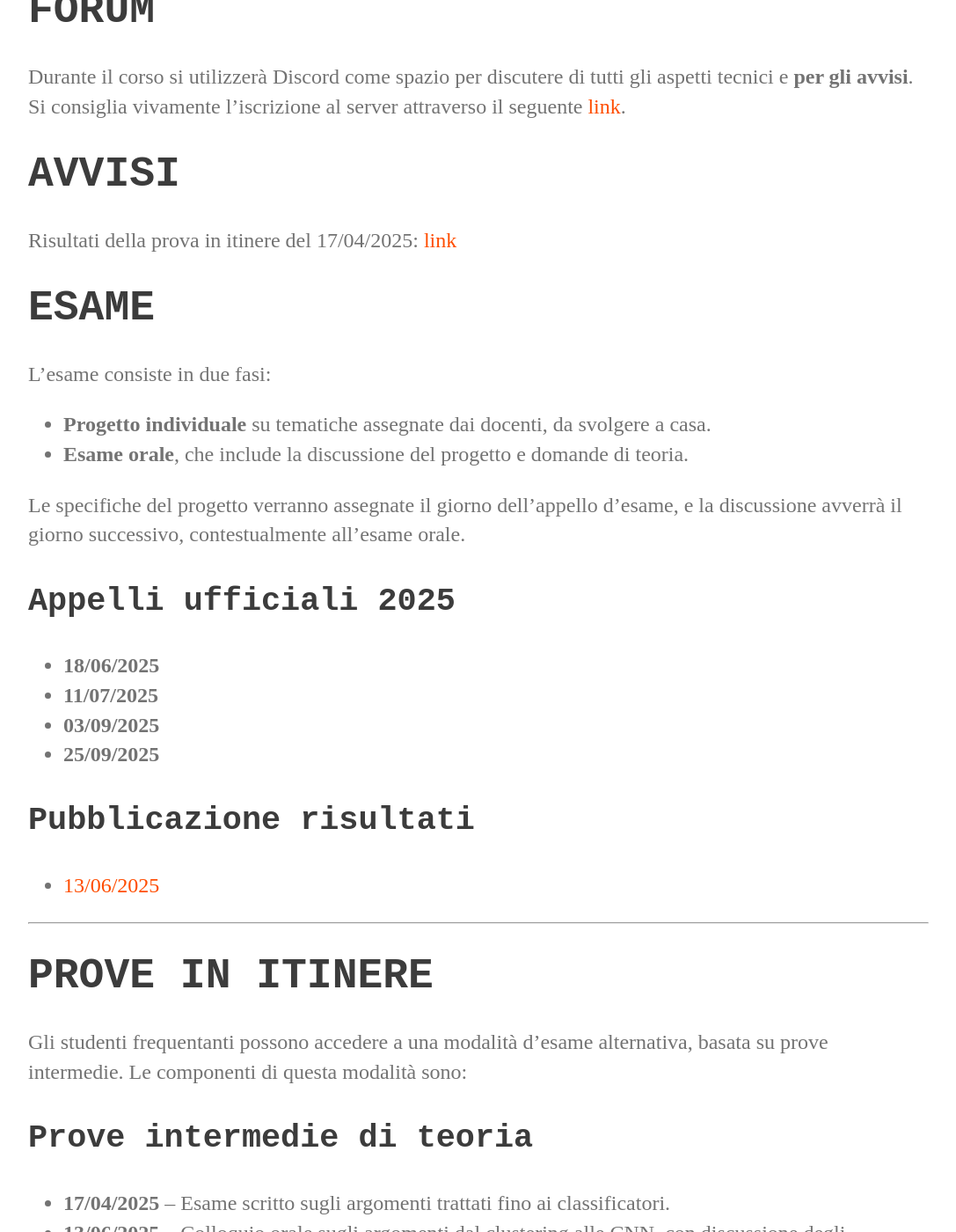
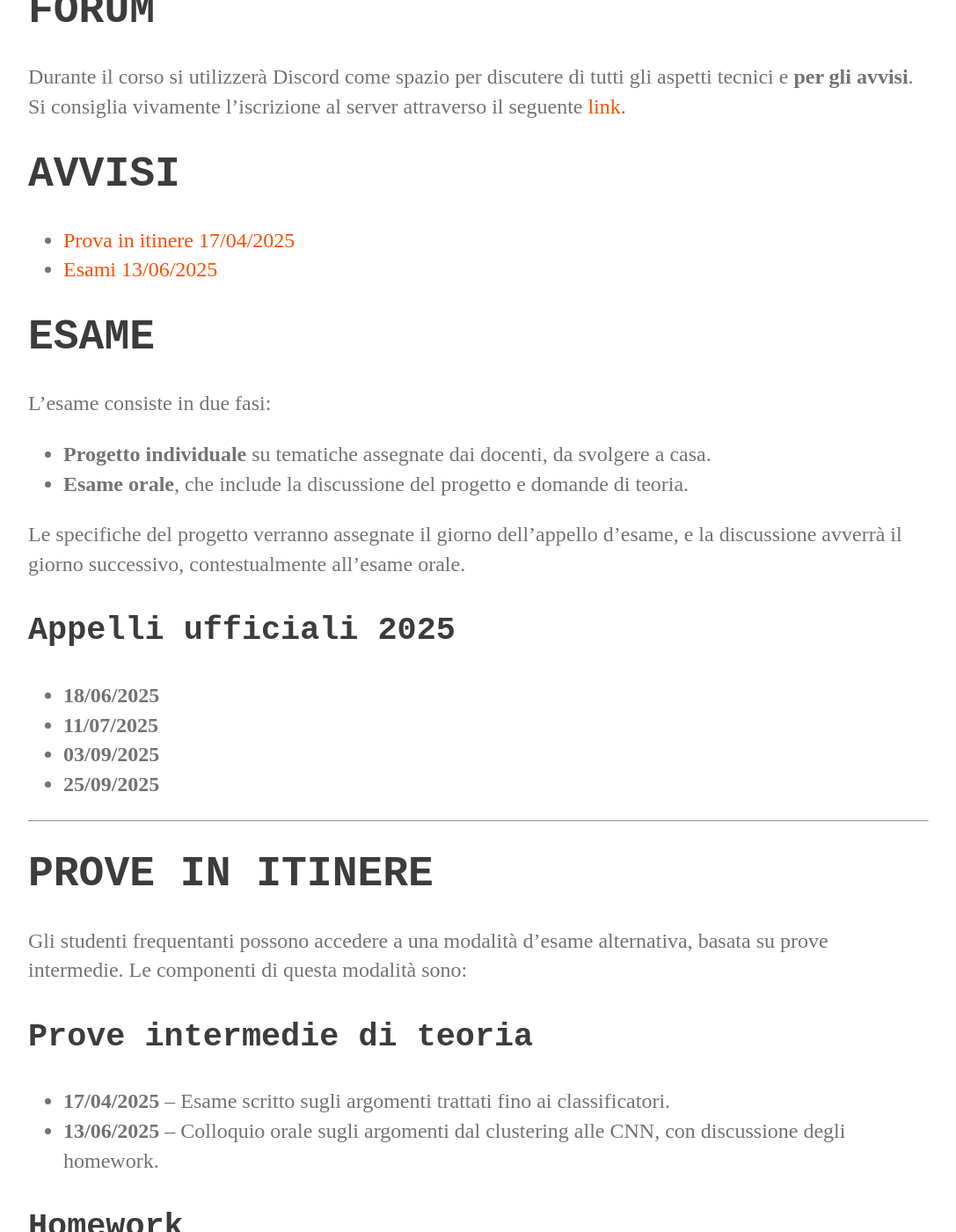
Before and after one commit to perceivelab/ml-mz-2025, a Jekyll site: the page built from index.md, in a window 1280 px wide and 1400 px high, scrolled down 722 px. Shown: the whole window at 88% size, without its empty margins (96-1183 px from the left). Built offline with Jekyll 4.4.1, drawn with Linux system fonts in a browser that asks for light colours; our own code applies the rules of GitHub Pages for plain Markdown files.

Commit message:
Aggiornati risultati

```diff
--- a/index.md
+++ b/index.md
@@ -19,7 +19,8 @@ Durante il corso si utilizzerà Discord come spazio per discutere di tutti gli a
 
 # AVVISI
 
-Risultati della prova in itinere del 17/04/2025: [link](https://studentiunict-my.sharepoint.com/:b:/g/personal/simone_palazzo_unict_it/Ea9Mzx1M2zxNnI9T3aChdUEBxjN2py-j2WcVVcAdV-pMHw?e=pmalFR)
+- [Prova in itinere 17/04/2025](https://studentiunict-my.sharepoint.com/:b:/g/personal/simone_palazzo_unict_it/Ea9Mzx1M2zxNnI9T3aChdUEBxjN2py-j2WcVVcAdV-pMHw?e=pmalFR)
+- [Esami 13/06/2025](https://studentiunict-my.sharepoint.com/:b:/g/personal/simone_palazzo_unict_it/EbXdEwFx7wNEve1d5yTyg0QBpmFNUYKASby5Bf88cG_Pvg?e=vUA4ZZ)
 
 # ESAME
 
@@ -35,10 +36,6 @@ Le specifiche del progetto verranno assegnate il giorno dell'appello d'esame, e
 - **11/07/2025**
 - **03/09/2025**
 - **25/09/2025**
-
-### Pubblicazione risultati
-
-- [13/06/2025](https://studentiunict-my.sharepoint.com/:b:/g/personal/simone_palazzo_unict_it/EbXdEwFx7wNEve1d5yTyg0QBpmFNUYKASby5Bf88cG_Pvg?e=vUA4ZZ)
 
 ---
 
```
